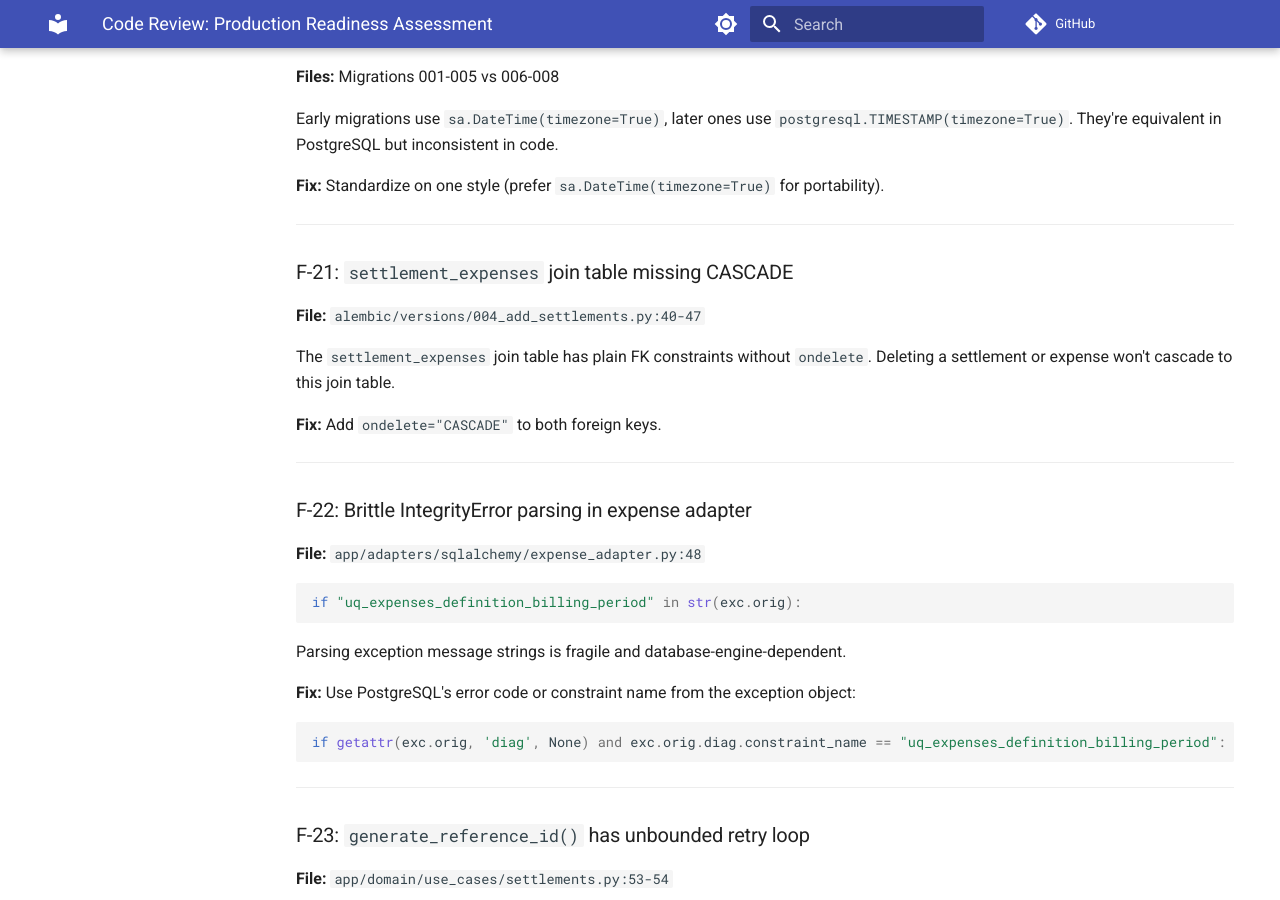
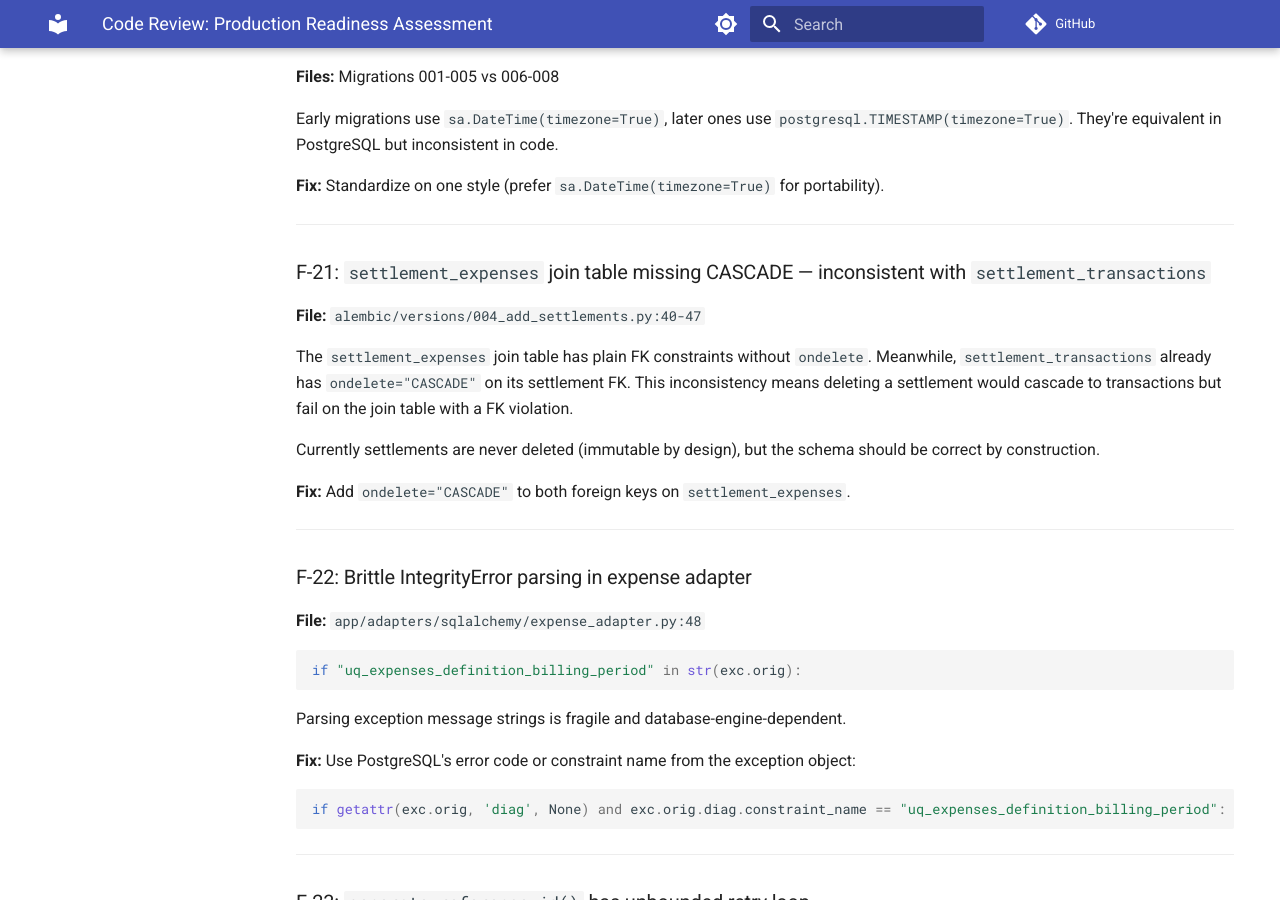
Before and after one commit to golgor/cost-tracker, an MkDocs documentation site: the page built from docs/code-review-findings.md, in a window 1280 px wide and 900 px high, scrolled down 6221 px. Built offline with MkDocs 1.6.1 and Material for MkDocs 9.7.7, drawn with Linux system fonts in a browser that asks for light colours; comment, search, counter and statistics services are not loaded.

Commit message:
Update F-21: clarify CASCADE inconsistency with settlement_transactions
settlement_transactions has ondelete=CASCADE but settlement_expenses
does not. Deleting a settlement would cascade to transactions but fail
on the join table. Schema should be correct by construction.

https://claude.ai/code/session_01RCGJABXV22TSibDCpJwiHy

```diff
--- a/docs/code-review-findings.md
+++ b/docs/code-review-findings.md
@@ -278,13 +278,15 @@ Early migrations use `sa.DateTime(timezone=True)`, later ones use `postgresql.TI
 
 ---
 
-### F-21: `settlement_expenses` join table missing CASCADE
+### F-21: `settlement_expenses` join table missing CASCADE — inconsistent with `settlement_transactions`
 
 **File:** `alembic/versions/004_add_settlements.py:40-47`
 
-The `settlement_expenses` join table has plain FK constraints without `ondelete`. Deleting a settlement or expense won't cascade to this join table.
+The `settlement_expenses` join table has plain FK constraints without `ondelete`. Meanwhile, `settlement_transactions` already has `ondelete="CASCADE"` on its settlement FK. This inconsistency means deleting a settlement would cascade to transactions but fail on the join table with a FK violation.
 
-**Fix:** Add `ondelete="CASCADE"` to both foreign keys.
+Currently settlements are never deleted (immutable by design), but the schema should be correct by construction.
+
+**Fix:** Add `ondelete="CASCADE"` to both foreign keys on `settlement_expenses`.
 
 ---
 
```
